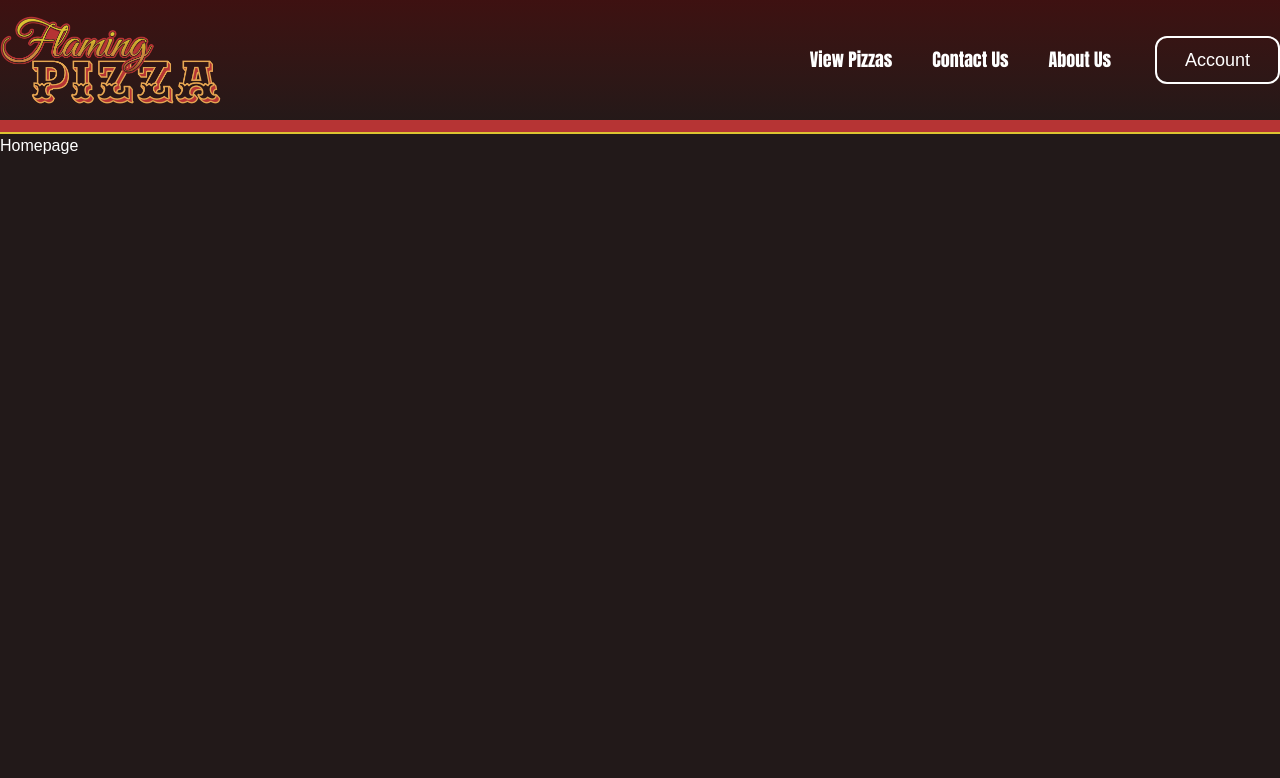
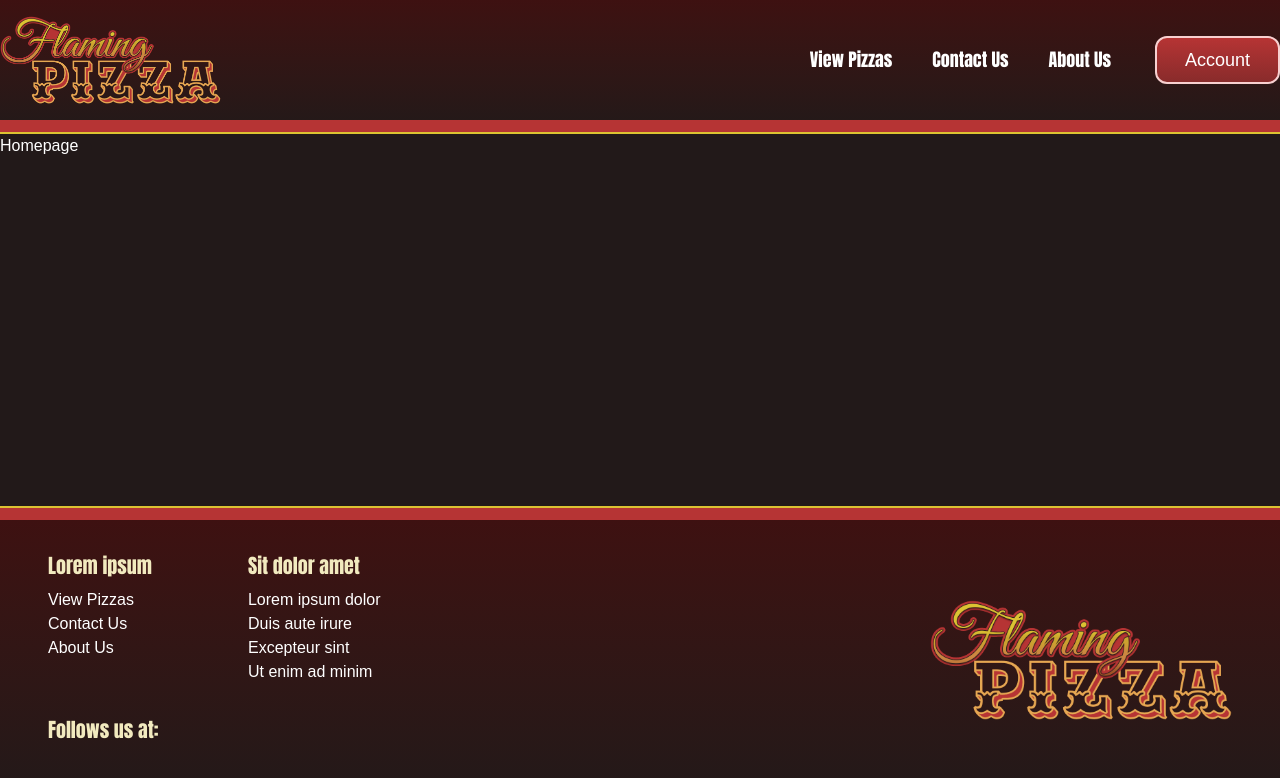
Before and after one commit to bousefsl/flaming-pizza, a Next.js app: page / in a window 1280 px wide. Shown: the top 778 px of the page. Built offline with nearby package versions, Linux system fonts and the light colour scheme.

Commit message:
footer added

```diff
--- a/src/app/layout.tsx
+++ b/src/app/layout.tsx
@@ -6,6 +6,7 @@ import { Anton, Great_Vibes } from "next/font/google"
 import "./globals.css"
 //Components
 import NavBar from "@/components/global/NavBar"
+import Footer from "@/components/global/Footer"
 
 const antonSans = Anton({
   variable: "--font-anton-sans",
@@ -32,8 +33,12 @@ export default function RootLayout({
   return (
     <html lang="en">
       <body className={`${antonSans.variable} ${greatVibes.variable} antialiased`}>
-        <NavBar />
-        {children}
+        {/*Necessary for footer to stick to the bottom*/}
+        <div className="min-h-screen flex flex-col">
+          <NavBar />
+          {children}
+          <Footer />
+        </div>
       </body>
     </html>
   )
--- a/src/components/global/CTAs.tsx
+++ b/src/components/global/CTAs.tsx
@@ -7,8 +7,8 @@ import { ButtonProps, LinkProps } from "@/types"
 export function Button({ children, variant = "primary", otherClasses = "", ...props }: ButtonProps) {
   return (
     <button
-      className={`bg-linear-to-b from-${variant}-700 to-${variant}-800 px-7 py-2 text-lg border-2 border-${variant}-200 rounded-xl cursor-pointer
-  transition-all ease-in duration-300 text-white hover:from-${variant}-900 hover:to-${variant}-950 hover:text-fp-light-yellow  ${otherClasses}`}
+      className={`bg-linear-to-b from-primary-700 to-primary-800 px-7 py-2 text-lg border-2 border-primary-200 rounded-xl cursor-pointer
+  transition-all ease-in duration-300 text-white hover:from-primary-900 hover:to-primary-950 hover:text-fp-light-yellow ${otherClasses}`}
       {...props}
     >
       {children}
--- /dev/null
+++ b/src/components/global/Footer.tsx
@@ -0,0 +1,62 @@
+//Next
+import Image from "next/image"
+//Images
+import FPLogo from "../../assets/images/fp-logo.png"
+
+export default function Footer() {
+  const footerNav = [
+    {
+      title: "Lorem ipsum",
+      items: [
+        { linkId: 1, linkTo: "#", linkTarget: "", linkRel: "", linkContent: "View Pizzas" },
+        { linkId: 2, linkTo: "#", linkTarget: "", linkRel: "", linkContent: "Contact Us" },
+        { linkId: 3, linkTo: "#", linkTarget: "", linkRel: "", linkContent: "About Us" },
+      ],
+    },
+    {
+      title: "Sit dolor amet",
+      items: [
+        { linkId: 4, linkTo: "#", linkTarget: "", linkRel: "", linkContent: "Lorem ipsum dolor" },
+        { linkId: 5, linkTo: "#", linkTarget: "", linkRel: "", linkContent: "Duis aute irure" },
+        { linkId: 6, linkTo: "#", linkTarget: "", linkRel: "", linkContent: "Excepteur sint" },
+        { linkId: 7, linkTo: "#", linkTarget: "", linkRel: "", linkContent: "Ut enim ad minim" },
+      ],
+    },
+  ]
+
+  return (
+    <section className="footer pt-12 mt-auto">
+      {/* "mt-auto" - Necessary for footer to stick to the bottom*/}
+      <div className="border-t-2 border-fp-yellow">
+        <div className="bg-linear-to-b from-primary-950 to-fp-black border-t-12 border-primary-700">
+          <div className="container mx-auto px-4 md:px-12 py-8 flex flex-col md:flex-row">
+            <div className="w-full md:w-1/2">
+              <div className="flex flex-col sm:flex-row">
+                {footerNav.map((section, index) => {
+                  return (
+                    <div key={index} className="mb-8 mr-12 lg:mr-24 w-full sm:w-1/2 md:w-auto">
+                      <p className="font-anton text-fp-light-yellow text-xl mb-2">{section.title}</p>
+                      <ul className="link-outside">
+                        {section.items.map((item) => {
+                          return <li key={item.linkId}>{item.linkContent}</li>
+                        })}
+                      </ul>
+                    </div>
+                  )
+                })}
+              </div>
+              <div>
+                <p className="font-anton text-fp-light-yellow text-xl mb-6">Follows us at: {/* Todo: Add icon & links */}</p>
+              </div>
+            </div>
+            <div className="w-full md:w-1/2">
+              <div className="flex justify-end md:items-center h-full">
+                <Image src={FPLogo} alt="Flaming Pizza" className="h-24 md:h-30 w-auto" />
+              </div>
+            </div>
+          </div>
+        </div>
+      </div>
+    </section>
+  )
+}
--- a/src/components/global/NavBar.tsx
+++ b/src/components/global/NavBar.tsx
@@ -36,7 +36,7 @@ export default function NavBar() {
           </div>
           <div className="flex flex-1 items-center justify-center md:items-stretch md:justify-start">
             <div className="flex shrink-0 items-center md:mr-auto">
-              <Link href="/" className="my-4" aria-current="page">
+              <Link href="/" className="my-4">
                 <Image src={FPLogo} alt="Flaming Pizza" className="h-16 md:h-20 lg:h-22 w-auto" priority />
               </Link>
             </div>
```
